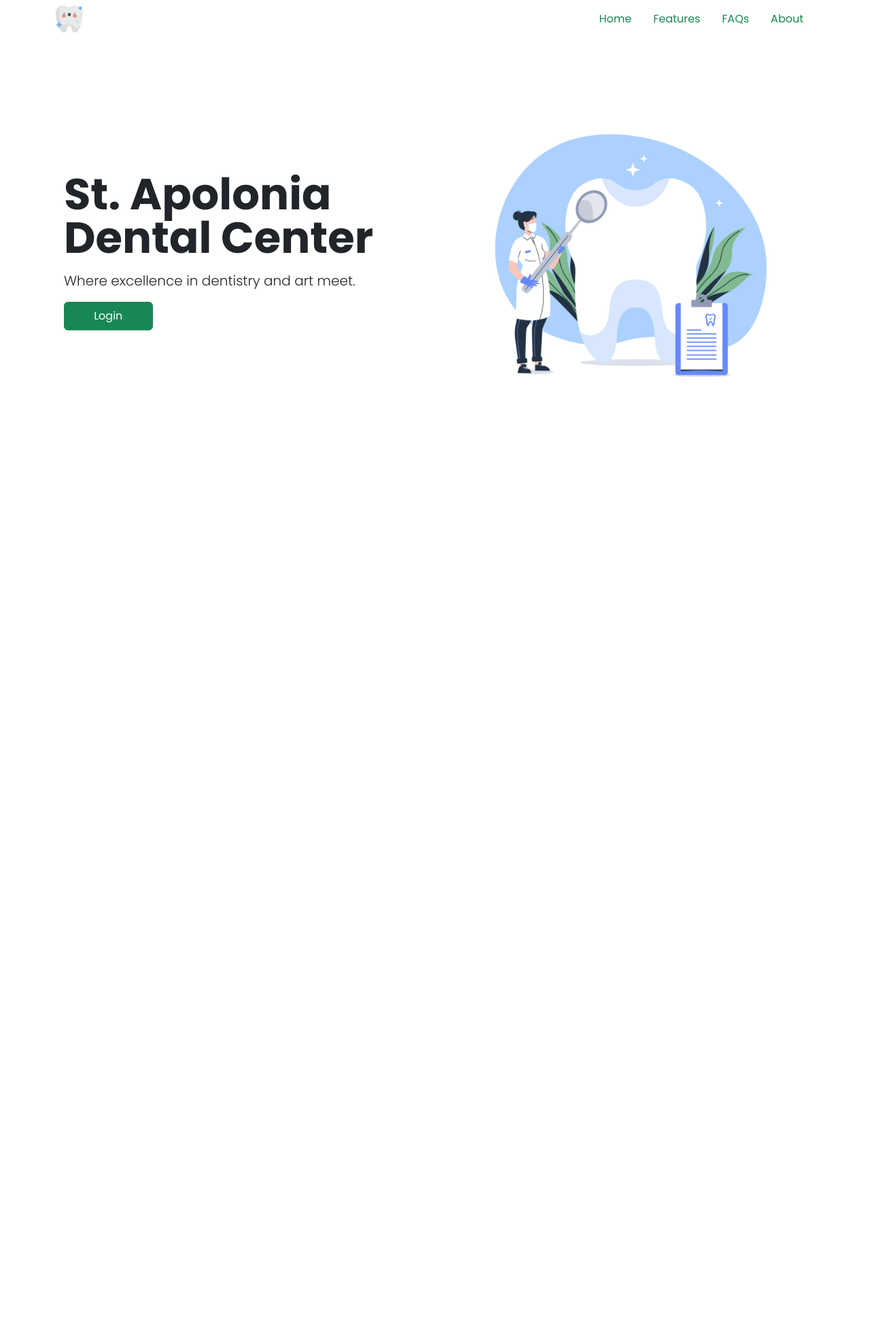
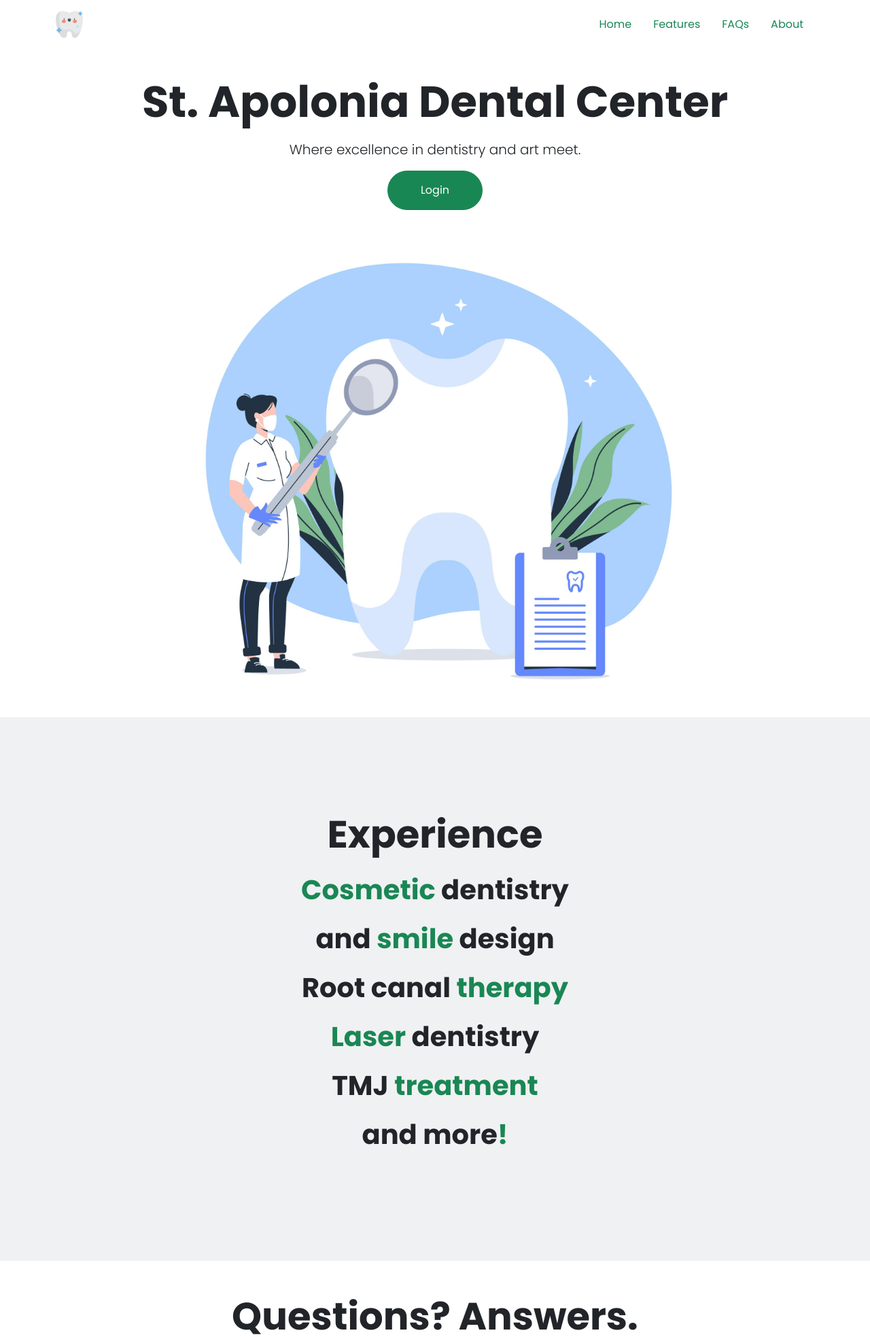
Before and after one commit to ithereforedontknow/patient-dental-record-mgmt, a PHP site: page / in a window 1280 px wide. Shown: the top 1967 px of the page at 68% size. Before the commit the page ends 555 px from the top, so only its background shows below. Run offline with PHP 8.4, Linux system fonts and the light colour scheme; some libraries are stand-ins or nearby versions.

Commit message:
website design update

```diff
--- /dev/null
+++ b/includes/about.php
@@ -0,0 +1,7 @@
+<div class="bg-secondary bg-opacity-10">
+    <div class="container d-flex align-items-center justify-content-center" id="about" style="height: 100vh">
+        <div>
+            <h2 class="text-center display-5 fw-bold">Gapuz Dentistry | about page
+        </div>
+    </div>
+</div>
--- /dev/null
+++ b/includes/faq.php
@@ -0,0 +1,41 @@
+<div class="container px-4 py-5" id="faq" style="height: 100vh;">
+    <h1 class="text-center display-4 fw-bold mb-5">Questions? Answers.</h1>
+    <div class="accordion accordion-flush">
+        <div class="accordion-item">
+            <h1 class="accordion-header my-2">
+                <button class="accordion-button collapsed" type="button" data-bs-toggle="collapse" data-bs-target="#flush-collapseOne" aria-expanded="false" aria-controls="flush-collapseOne">
+                    <h2>Question #1</h2>
+                </button>
+            </h1>
+            <div id="flush-collapseOne" class="accordion-collapse collapse">
+                <div class="accordion-body">
+                    content
+                </div>
+            </div>
+        </div>
+        <div class="accordion-item">
+            <h1 class="accordion-header my-2">
+                <button class="accordion-button collapsed" type="button" data-bs-toggle="collapse" data-bs-target="#flush-collapseTwo" aria-expanded="false" aria-controls="flush-collapseTwo">
+                    <h2>Question #2</h2>
+                </button>
+            </h1>
+            <div id="flush-collapseTwo" class="accordion-collapse collapse">
+                <div class="accordion-body">
+                    content
+                </div>
+            </div>
+        </div>
+        <div class="accordion-item">
+            <h1 class="accordion-header my-2">
+                <button class="accordion-button collapsed" type="button" data-bs-toggle="collapse" data-bs-target="#flush-collapseThree" aria-expanded="false" aria-controls="flush-collapseThree">
+                    <h2>Question #3</h2>
+                </button>
+            </h1>
+            <div id="flush-collapseThree" class="accordion-collapse collapse">
+                <div class="accordion-body">
+                    content
+                </div>
+            </div>
+        </div>
+    </div>
+</div>
--- /dev/null
+++ b/includes/features.php
@@ -0,0 +1,26 @@
+<div class="bg-secondary bg-opacity-10">
+    <div class="container d-flex align-items-center justify-content-center" id="featurettes" style="height: 100vh">
+        <div>
+            <h2 class="text-center display-4 fw-bold">Experience
+            </h2>
+            <h2 class="text-center display-6 fw-bold my-4">
+                <span class="text-success">Cosmetic</span> dentistry
+            </h2>
+            <h2 class="text-center display-6 fw-bold my-4">
+                and <span class="text-success">smile</span> design
+            </h2>
+            <h2 class="text-center display-6 fw-bold my-4">
+                Root canal <span class="text-success">therapy</span>
+            </h2>
+            <h2 class="text-center display-6 fw-bold my-4">
+                <span class="text-success">Laser</span> dentistry
+            </h2>
+            <h2 class="text-center display-6 fw-bold my-4">
+                TMJ <span class="text-success">treatment</span>
+            </h2>
+            <h2 class="text-center display-6 fw-bold my-4">
+                and more<span class="text-success">!</span>
+            </h2>
+        </div>
+    </div>
+</div>
--- a/includes/navbar.php
+++ b/includes/navbar.php
@@ -1,4 +1,4 @@
-<nav class="navbar sticky-top bg-white">
+<nav class="navbar sticky-top bg-white mt-2">
     <div class="container">
         <a href="" class="d-flex align-items-center mb-3 mb-md-0 me-md-auto link-body-emphasis text-decoration-none">
             <img src="assets/tooth.png" class="bi me-2" width="40" height="40" alt="" />
@@ -6,16 +6,16 @@
         </a>
         <ul class="nav justify-content-end">
             <li class="nav-item">
-                <a href="index.php" class="nav-link text-success" aria-current="page">Home</a>
+                <a href="#" class="nav-link text-success" aria-current="page">Home</a>
             </li>
             <li class="nav-item">
-                <a href="features.php" class="nav-link text-success">Features</a>
+                <a href="#featurettes" class="nav-link text-success" aria-current="page">Features</a>
             </li>
             <li class="nav-item">
-                <a href="faq.php" class="nav-link text-success">FAQs</a>
+                <a href="#faq" class="nav-link text-success">FAQs</a>
             </li>
             <li class="nav-item">
-                <a href="about.php" class="nav-link text-success">About</a>
+                <a href="#about" class="nav-link text-success">About</a>
             </li>
         </ul>
     </div>
--- a/index.php
+++ b/index.php
@@ -7,27 +7,31 @@
   <title>St. Apolonia Dental Center</title>
   <link href="https://cdn.jsdelivr.net/npm/bootstrap@5.3.3/dist/css/bootstrap.min.css" rel="stylesheet" integrity="sha384-QWTKZyjpPEjISv5WaRU9OFeRpok6YctnYmDr5pNlyT2bRjXh0JMhjY6hW+ALEwIH" crossorigin="anonymous" />
   <link rel="stylesheet" href="css/styles.css" />
-  <script defer src="https://cdn.jsdelivr.net/npm/bootstrap@5.3.3/dist/js/bootstrap.bundle.min.js" integrity="sha384-YvpcrYf0tY3lHB60NNkmXc5s9fDVZLESaAA55NDzOxhy9GkcIdslK1eN7N6jIeHz" crossorigin="anonymous"></script>
 </head>
 
-<body style="height: 100svh">
+<body>
   <?php
   include_once('includes/navbar.php');
   ?>
-  <div class="container col-xxl-8 px-4 py-5">
-    <div class="row flex-lg-row-reverse align-items-center g-5 py-5">
-      <div class="col-10 col-sm-8 col-lg-6">
-        <img src="assets/5540021.jpg" class="d-block mx-lg-auto img-fluid" alt="" width="800" height="600" loading="lazy" />
-      </div>
-      <div class="col-lg-6" id="text-content">
-        <h1 class="display-3 fw-bold lh-1 mb-3">
+  <div class="container px-4 mt-5 d-flex justify-content-center text-center" id="hero">
+    <div class="">
+      <h1 class="display-3 fw-bold mb-3">
         St. Apolonia Dental Center
       </h1>
       <p class="lead">Where excellence in dentistry and art meet.</p>
-        <button class="btn btn-success p-2 w-25" type="button" data-bs-toggle="modal" data-bs-target="#loginModal">
+      <button class="btn btn-success py-3 px-5 rounded-pill" type="button" data-bs-toggle="modal" data-bs-target="#loginModal">
         Login
       </button>
     </div>
+  </div>
+  <div class="text-center">
+    <img src="assets/5540021.jpg" alt="dentist" class="img-fluid" style="max-width: 70%">
+  </div>
+  <?php
+  include_once('includes/features.php');
+  include_once('includes/faq.php');
+  include_once('includes/about.php');
+  ?>
   <div class="modal fade" id="loginModal" tabindex="-1" aria-labelledby="loginModalLabel" aria-hidden="true">
     <div class="modal-dialog">
       <div class="modal-content">
@@ -38,24 +42,18 @@
           <button type="button" class="btn-close" data-bs-dismiss="modal" aria-label="Close"></button>
         </div>
         <div class="modal-body">
-              <form id="login_form" novalidate>
+          <form id="login_form">
             <div class="form-floating mb-2">
               <input type="text" class="form-control" id="id" autocomplete="off" placeholder="ID" required />
               <label for="id">ID</label>
-                  <div class="invalid-feedback">
-                    Please enter your ID.
-                  </div>
 
             </div>
             <div class="form-floating mb-2">
-                  <input type="password" class="form-control" id="pass" placeholder="Password" required />
+              <input type="password" class="form-control" id="pass" autocomplete="off" placeholder="Password" required />
               <label for="password">Password</label>
-                  <div class="invalid-feedback">
-                    Please enter password.
-                  </div>
 
             </div>
-                <div class="">
+            <div>
               <p>
                 Not a member?
                 <a type="button" class="link-success" data-bs-toggle="modal" data-bs-target="#registerModal">Register</a>
@@ -69,39 +67,33 @@
           <button type="submit" class="btn btn-success">Sign in</button>
         </div>
         </form>
-
-          </div>
-
       </div>
     </div>
-      <div class="modal fade" id="registerModal" aria-hidden="true" aria-labelledby="exampleModalToggleLabel" tabindex="-1">
+  </div>
+  <div class="modal fade" id="registerModal" aria-hidden="true" tabindex="-1">
     <div class="modal-dialog">
       <div class="modal-content">
         <div class="modal-header">
-              <h1 class="modal-title" id="exampleModalToggleLabel">
+          <h1 class="modal-title">
             Register now📝
           </h1>
           <button type="button" class="btn-close" data-bs-dismiss="modal" aria-label="Close"></button>
         </div>
         <div class="modal-body">Register</div>
         <div class="modal-footer">
-              <button type="button" class="btn btn-secondary" data-bs-toggle="modal" data-bs-target="#loginModal">
-                Go back
+          <button type="button" class="btn btn-secondary" data-bs-dismiss="modal">
+            Close
           </button>
-              <button class="btn btn-success" data-bs-target="#exampleModalToggle2" data-bs-toggle="modal">
+          <button class="btn btn-success" data-bs-toggle="modal">
             Register
           </button>
         </div>
       </div>
     </div>
   </div>
-    </div>
-  </div>
-
   <script src="https://cdn.jsdelivr.net/npm/bootstrap@5.3.2/dist/js/bootstrap.bundle.min.js" integrity="sha384-C6RzsynM9kWDrMNeT87bh95OGNyZPhcTNXj1NW7RuBCsyN/o0jlpcV8Qyq46cDfL" crossorigin="anonymous"></script>
   <script src="https://cdnjs.cloudflare.com/ajax/libs/jquery/3.6.4/jquery.min.js" integrity="sha512-pumBsjNRGGqkPzKHndZMaAG+bir374sORyzM3uulLV14lN5LyykqNk8eEeUlUkB3U0M4FApyaHraT65ihJhDpQ==" crossorigin="anonymous" referrerpolicy="no-referrer"></script>
   <script src="https://cdn.jsdelivr.net/npm/sweetalert2@11"></script>
-
   <script>
     $(document).ready(() => {
       //login form submit
```
Also changed, not shown: about.php (deleted, +0 -19 lines), faq.php (deleted, +0 -70 lines), features.php (deleted, +0 -76 lines), README.md. Lines whose indentation alone changed are shown as unchanged.
